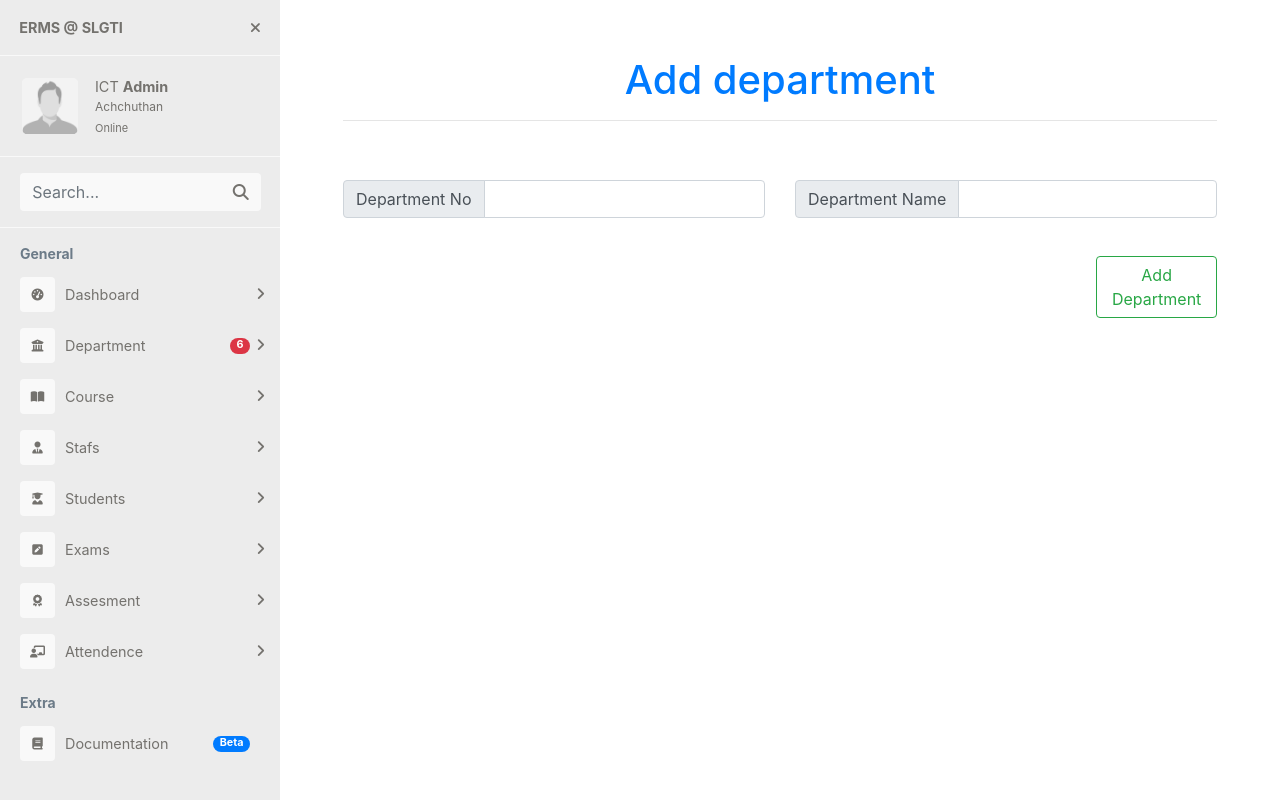
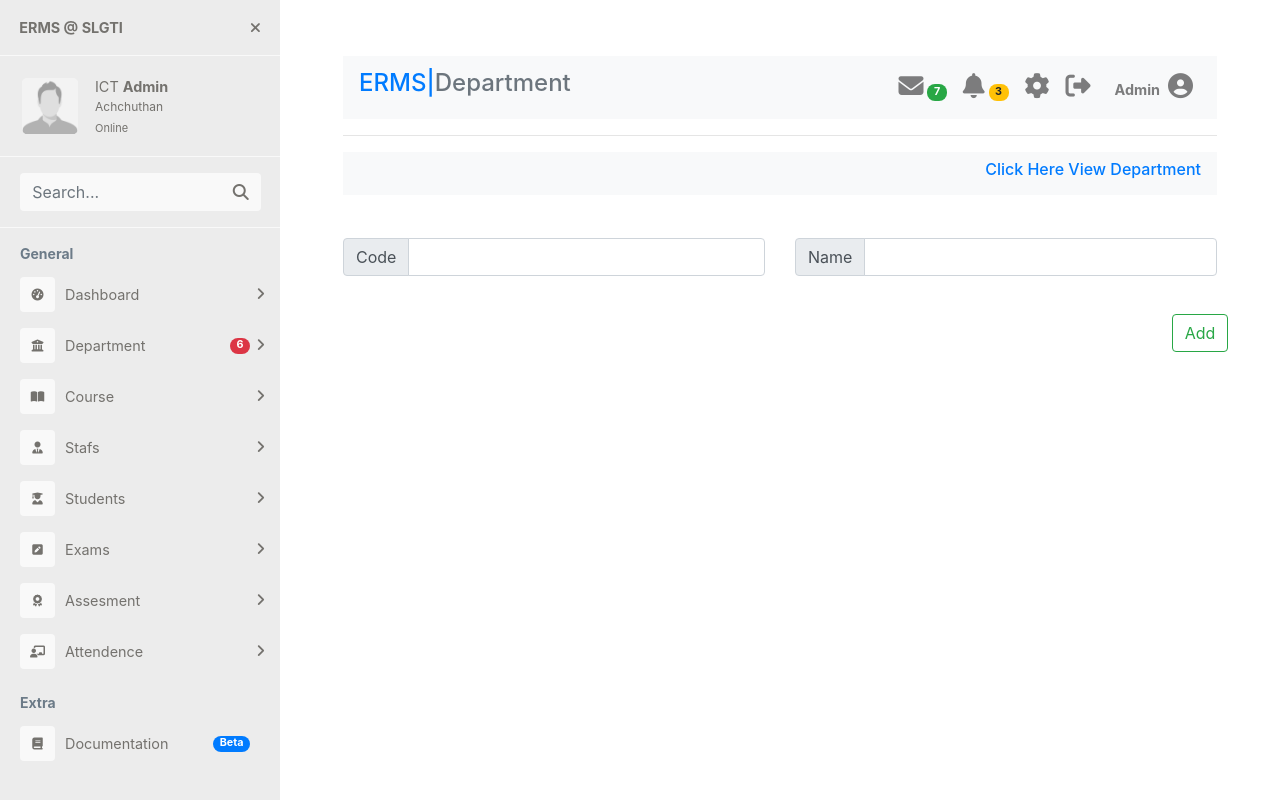
Before and after one commit to ictslgti/ERMS, a PHP site: page /department.php in a window 1280 px wide. Run offline with PHP 8.4, Linux system fonts and the light colour scheme; some libraries are stand-ins or nearby versions.

Commit message:
#file edit

```diff
--- a/department.php
+++ b/department.php
@@ -20,14 +20,20 @@
                 <!-- #1 Insert Your Content-->
                 <div class="container">
                 <!-- 1st row start -->
-                <div class="row">
-                     <div class="col-sm">
-                     <div class="text-primary text-center">
+                <?php
+                  $title ="
+                  <h4 class='text-primary'>ERMS|<span class='text-secondary'>Department</span></h4>";
+                 include_once('exam/nav_bar.php');
 
-                     <h1>Add department</h1><hr><br>
-                     </div>
-                    </div>
-                    </div>
+            ?>
+            <nav class="navbar navbar-light bg-light">
+                <a class="navbar-brand"></a>
+                <form class="form-inline">
+
+                    <a href="departments.php"> <h6 class='text-primary'>Click Here View Department</h6></a>
+                </form>
+                </nav>
+                <br>
                 <!-- 1st row end -->
                   <br>
                     <!-- 2 row start -->
@@ -38,24 +44,21 @@
                      <div class="form-group">
                      <div class="input-group mb-3">
                          <div class="input-group-prepend">
-                         <span class="input-group-text" id="basic-addon1">Department No</span>
+                         <span class="input-group-text" id="basic-addon1">Code</span>
                        </div>
-                        <input type="text" class="form-control" aria-label="Username" aria-describedby="basic-addon1">
+                       <input type="text" class="form-control" aria-label="Sizing example input" aria-describedby="inputGroup-sizing-default" id="validationServer01" required>
                          </div>
                          </div>
                      </div>
-
-
-
 
 
                      <div class="col-sm">
                      <div class="form-group">
                      <div class="input-group mb-3">
                          <div class="input-group-prepend">
-                         <span class="input-group-text" id="basic-addon1">Department Name</span>
+                         <span class="input-group-text" id="basic-addon1">Name</span>
                        </div>
-                        <input type="text" class="form-control" aria-label="Username" aria-describedby="basic-addon1">
+                       <input type="text" class="form-control" aria-label="Sizing example input" aria-describedby="inputGroup-sizing-default" id="validationServer01" required>
                          </div>
                      </div>
                      </div>
@@ -63,9 +66,12 @@
                      <br>
                      <!-- 2 row end -->
                      <div class="row">
-                     <div class="col-10 "></div>
-                     <div class="col-2">
-                     <button type="button" class="btn btn-outline-success " >Add Department</button>
+                     <div class="col-11 "></div>
+                     <div class="col-1">
+                     <button type="submit" class="btn btn-outline-success" data-toggle="modal"
+                                data-target="#exampleModal">
+                                Add
+                            </button>
                      </div>
                      </div>
 </form>
```
